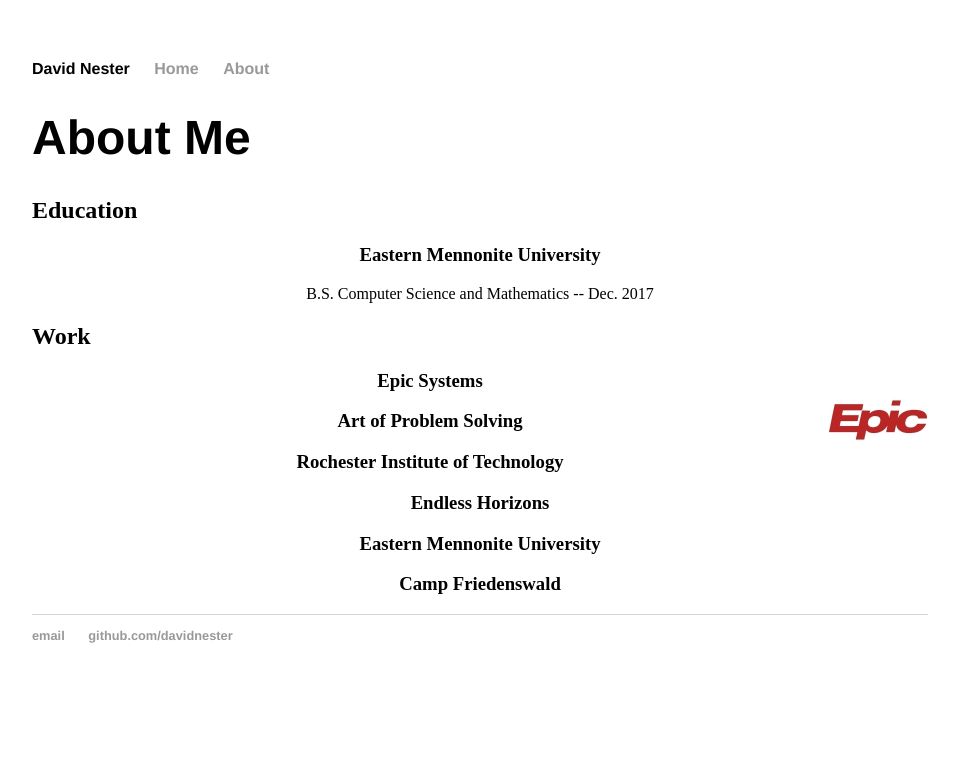
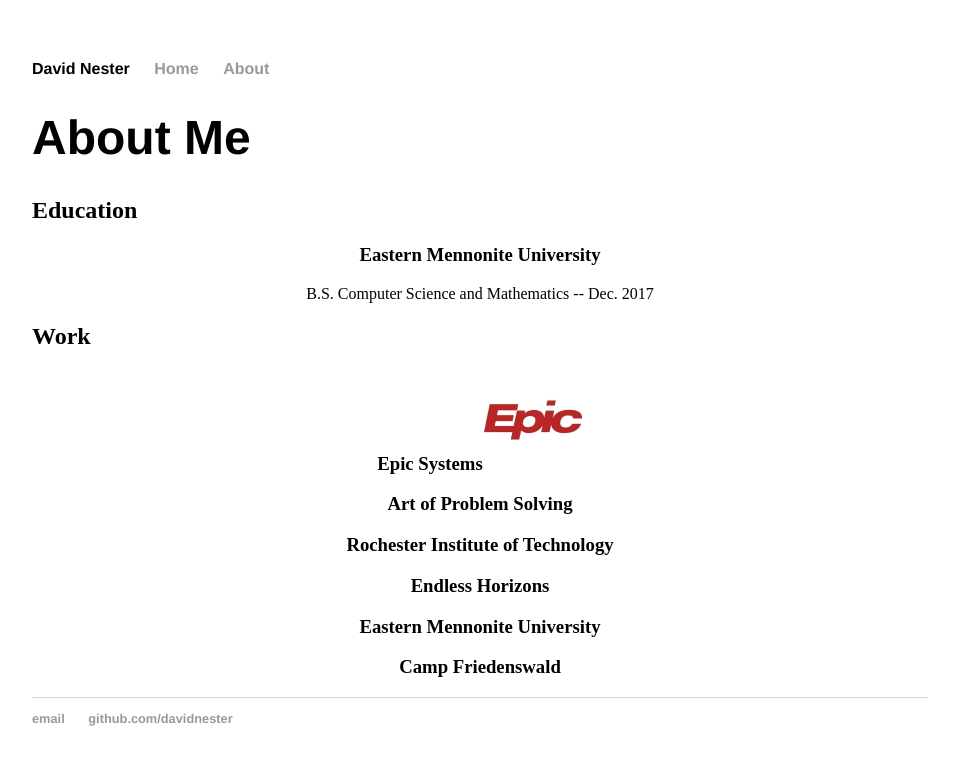
Before and after one commit to DavidNester/DavidNester.github.io, a Jekyll site: the page built from about/index.html, in a window 1280 px wide. Shown: the top 765 px of the page, without its empty margins (160-1119 px from the left). Built offline with Jekyll 4.4.1, drawn with Linux system fonts in a browser that asks for light colours.

Commit message:
figuring out image alignment

```diff
--- a/about/index.html
+++ b/about/index.html
@@ -12,7 +12,7 @@
 	</center>
 	<h2>Work</h2>
 	<center>
-	<h3>Epic Systems<img src="/res/epic.png" alt="Epic Systems" width="100" height="100" style="float: right"></h3>
+	<h3>Epic Systems<img src="/res/epic.png" alt="Epic Systems" width="100" height="100"></h3>
 	<h3>Art of Problem Solving</h3>
 	<h3>Rochester Institute of Technology</h3>
 	<h3>Endless Horizons</h3>
```
Also changed, not shown: res/rit.png (added).
